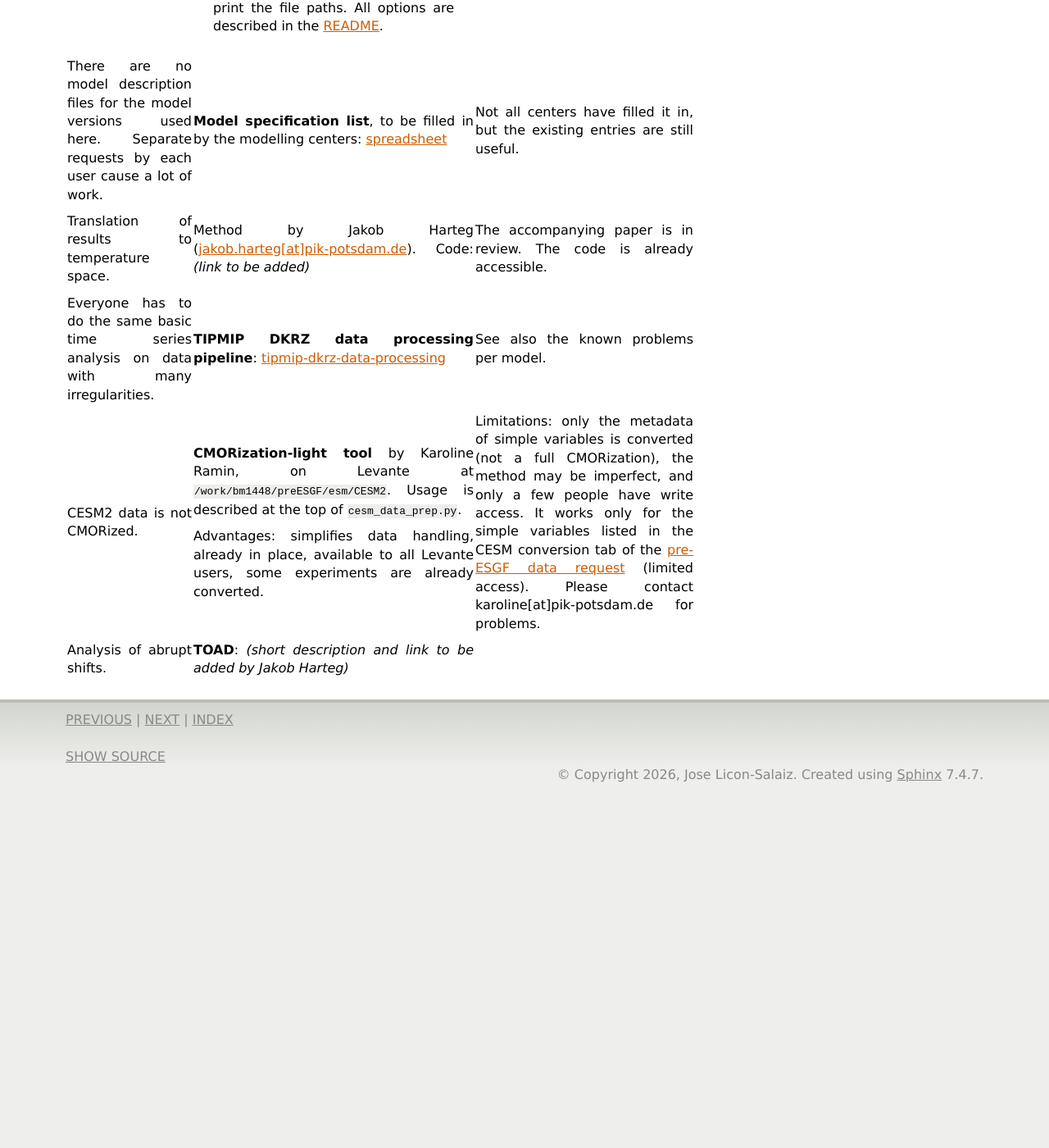
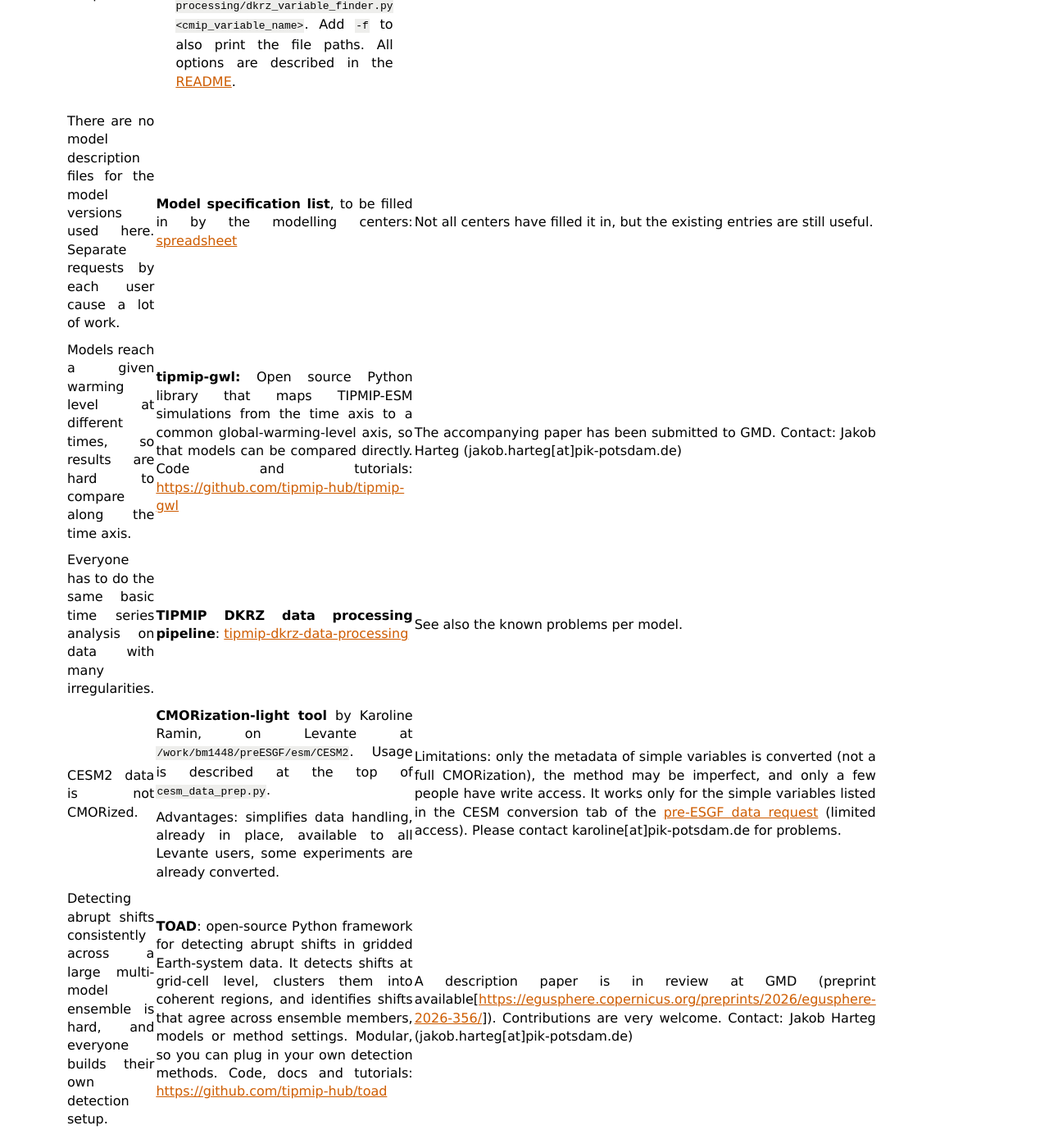
Before and after one commit to tipmip-hub/tipmip-info, a Sphinx documentation site: the page built from docs/source/helpers.rst, in a window 1280 px wide and 1400 px high, scrolled down 651 px. Shown: the whole window at 82% size. Built offline with Sphinx 7.4.7, drawn with Linux system fonts in a browser that asks for light colours; before the commit the page ends 1617 px from its top, so only the background shows below that.

Commit message:
Revise helper documentation for model analysis
Updated descriptions for temperature-axis translation and detection of abrupt shifts.

```diff
--- a/docs/source/helpers.rst
+++ b/docs/source/helpers.rst
@@ -28,10 +28,9 @@
    * - There are no model description files for the model versions used here. Separate requests by each user cause a lot of work.
      - **Model specification list**, to be filled in by the modelling centers: `spreadsheet <https://docs.google.com/spreadsheets/d/16LpV8O-zc5l927L7rajtT8URToUO5xEhpp7gpIxBcio/edit?gid=0#gid=0>`__
      - Not all centers have filled it in, but the existing entries are still useful.
-   * - Translation of results to temperature space.
-     - Method by Jakob Harteg (`jakob.harteg[at]pik-potsdam.de <mailto:jakob.harteg@pik-potsdam.de>`__).
-       Code: *(link to be added)*
-     - The accompanying paper is in review. The code is already accessible.
+   * - Models reach a given warming level at different times, so results are hard to compare along the time axis.
+     - **tipmip-gwl:** Open source Python library that maps TIPMIP-ESM simulations from the time axis to a common global-warming-level axis, so that models can be compared directly. Code and tutorials: https://github.com/tipmip-hub/tipmip-gwl
+     - The accompanying paper has been submitted to GMD. Contact: Jakob Harteg (jakob.harteg[at]pik-potsdam.de)
    * - Everyone has to do the same basic time series analysis on data with many irregularities.
      - **TIPMIP DKRZ data processing pipeline**: `tipmip-dkrz-data-processing <https://gitlab.pik-potsdam.de/karoline/tipmip-dkrz-data-processing>`__
      - See also the known problems per model.
@@ -43,6 +42,6 @@
      - Limitations: only the metadata of simple variables is converted (not a full CMORization), the method may be imperfect, and only a few people have write access.
        It works only for the simple variables listed in the CESM conversion tab of the `pre-ESGF data request <https://docs.google.com/spreadsheets/d/1VkA2nagWDaZKHgcKEShi8h5Txou3K0kmoNNDGl-TnRs/edit?gid=0#gid=0>`__ (limited access).
        Please contact karoline[at]pik-potsdam.de for problems.
-   * - Analysis of abrupt shifts.
-     - **TOAD**: *(short description and link to be added by Jakob Harteg)*
-     -
+   * - Detecting abrupt shifts consistently across a large multi-model ensemble is hard, and everyone builds their own detection setup.
+     - **TOAD**: open-source Python framework for detecting abrupt shifts in gridded Earth-system data. It detects shifts at grid-cell level, clusters them into coherent regions, and identifies shifts that agree across ensemble members, models or method settings. Modular, so you can plug in your own detection methods. Code, docs and tutorials: https://github.com/tipmip-hub/toad
+     - A description paper is in review at GMD (preprint available[https://egusphere.copernicus.org/preprints/2026/egusphere-2026-356/]). Contributions are very welcome. Contact: Jakob Harteg (jakob.harteg[at]pik-potsdam.de)
```
